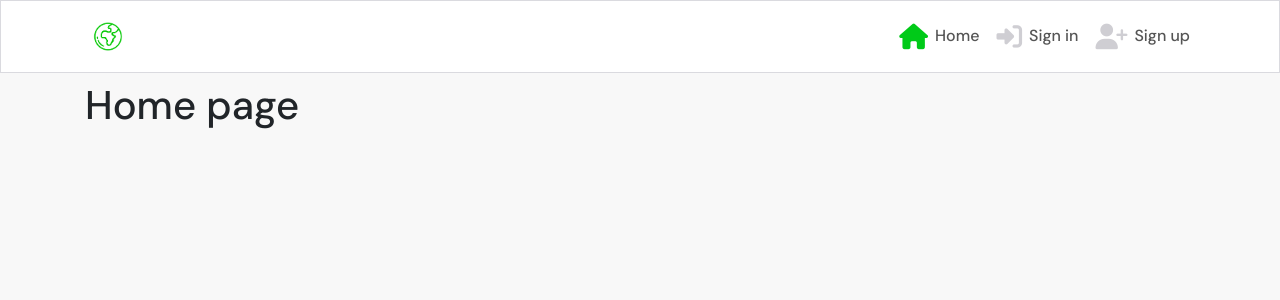
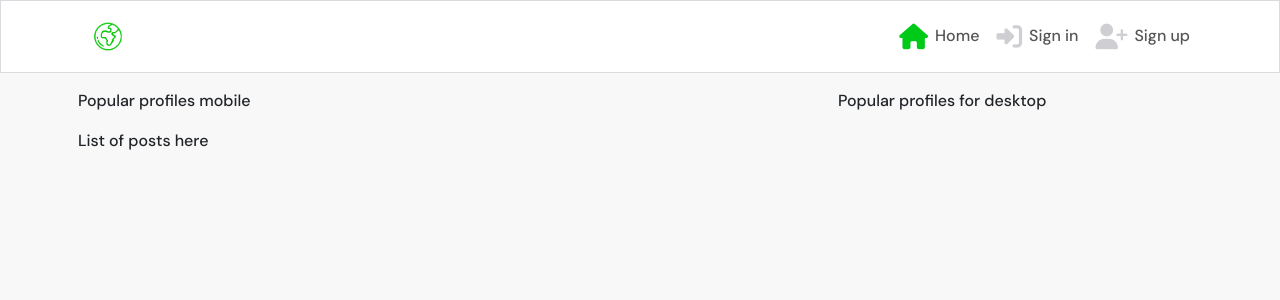
Before and after one commit to Stuffy33/globetrotter, a React (Create React App) app: page / in a window 1280 px wide. Shown: the top 300 px of the page. Built offline with nearby package versions, Linux system fonts and the light colour scheme; no server answers.

Commit message:
add boiler plates and routes for likes and feed

```diff
--- a/src/App.js
+++ b/src/App.js
@@ -7,14 +7,45 @@
 import SignInForm from "./pages/auth/SignInForm";
 import PostCreateForm from "./pages/posts/PostCreateForm";
 import PostPage from "./pages/posts/PostPage";
+import PostsPage from "./pages/posts/PostsPage";
+import { useCurrentUser } from "./contexts/CurrentUserContext";
 
 function App() {
+  const currentUser = useCurrentUser();
+  const profile_id = currentUser?.profile_id || "";
+
   return (
     <div className={styles.App}>
       <NavBar />
       <Container className={styles.Main}>
         <Switch>
-          <Route exact path="/" render={() => <h1>Home page</h1>} />
+          <Route
+            exact
+            path="/"
+            render={() => (
+              <PostsPage message="No results found. Adjust the search keyword." />
+            )}
+          />
+          <Route
+            exact
+            path="/feed"
+            render={() => (
+              <PostsPage
+                message="No results found. Adjust the search keyword or follow a user."
+                filter={`owner__followed__owner__profile=${profile_id}&`}
+              />
+            )}
+          />
+          <Route
+            exact
+            path="/liked"
+            render={() => (
+              <PostsPage
+                message="No results found. Adjust the search keyword or like a post."
+                filter={`likes__owner__profile=${profile_id}&ordering=-likes__created_at&`}
+              />
+            )}
+          />
           <Route exact path="/signin" render={() => <SignInForm />} />
           <Route exact path="/signup" render={() => <SignUpForm />} />
           <Route exact path="/posts/create" render={() => <PostCreateForm />} />
--- a/src/api/axiosDefaults.js
+++ b/src/api/axiosDefaults.js
@@ -1,6 +1,7 @@
 import axios from "axios";
 
 axios.defaults.baseURL = "https://globetrotter-drf-api.herokuapp.com/";
+
 axios.defaults.headers.post["Content-Type"] = "multipart/form-data";
 axios.defaults.withCredentials = true;
 
--- a/src/components/NavBar.js
+++ b/src/components/NavBar.js
@@ -110,7 +110,7 @@
             >
               <i className="fas fa-home"></i>Home
             </NavLink>
-
+            {console.log(currentUser)}
             {currentUser ? loggedInIcons : loggedOutIcons}
           </Nav>
         </Navbar.Collapse>
--- /dev/null
+++ b/src/pages/posts/PostsPage.js
@@ -0,0 +1,25 @@
+import React from "react";
+
+import Form from "react-bootstrap/Form";
+import Col from "react-bootstrap/Col";
+import Row from "react-bootstrap/Row";
+import Container from "react-bootstrap/Container";
+
+import appStyles from "../../App.module.css";
+import styles from "../../styles/PostsPage.module.css";
+
+function PostsPage() {
+  return (
+    <Row className="h-100">
+      <Col className="py-2 p-0 p-lg-2" lg={8}>
+        <p>Popular profiles mobile</p>
+        <p>List of posts here</p>
+      </Col>
+      <Col md={4} className="d-none d-lg-block p-0 p-lg-2">
+        <p>Popular profiles for desktop</p>
+      </Col>
+    </Row>
+  );
+}
+
+export default PostsPage;
--- /dev/null
+++ b/src/styles/PostsPage.module.css
@@ -0,0 +1,18 @@
+.SearchBar input {
+  border-radius: 20px;
+  color: #242a3d;
+  padding-left: 40px;
+  margin-bottom: 16px;
+}
+
+.SearchIcon {
+  position: absolute;
+  font-size: 1.2rem;
+  padding: 9px;
+  padding-left: 15px;
+}
+
+.SearchIcon:hover {
+  cursor: default;
+  color: #cfced3;
+}
```
Also changed, not shown: src/assets/no-results.png (added).
